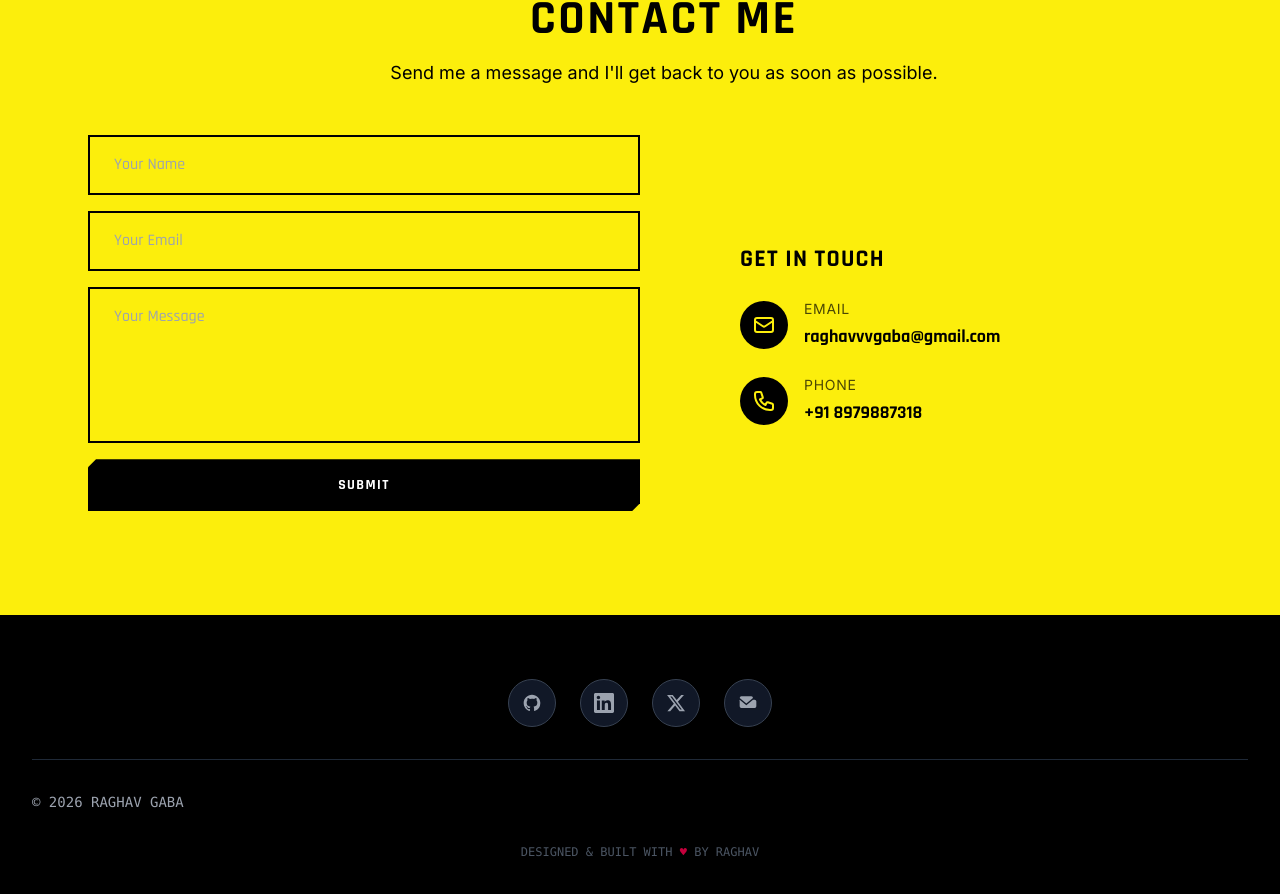
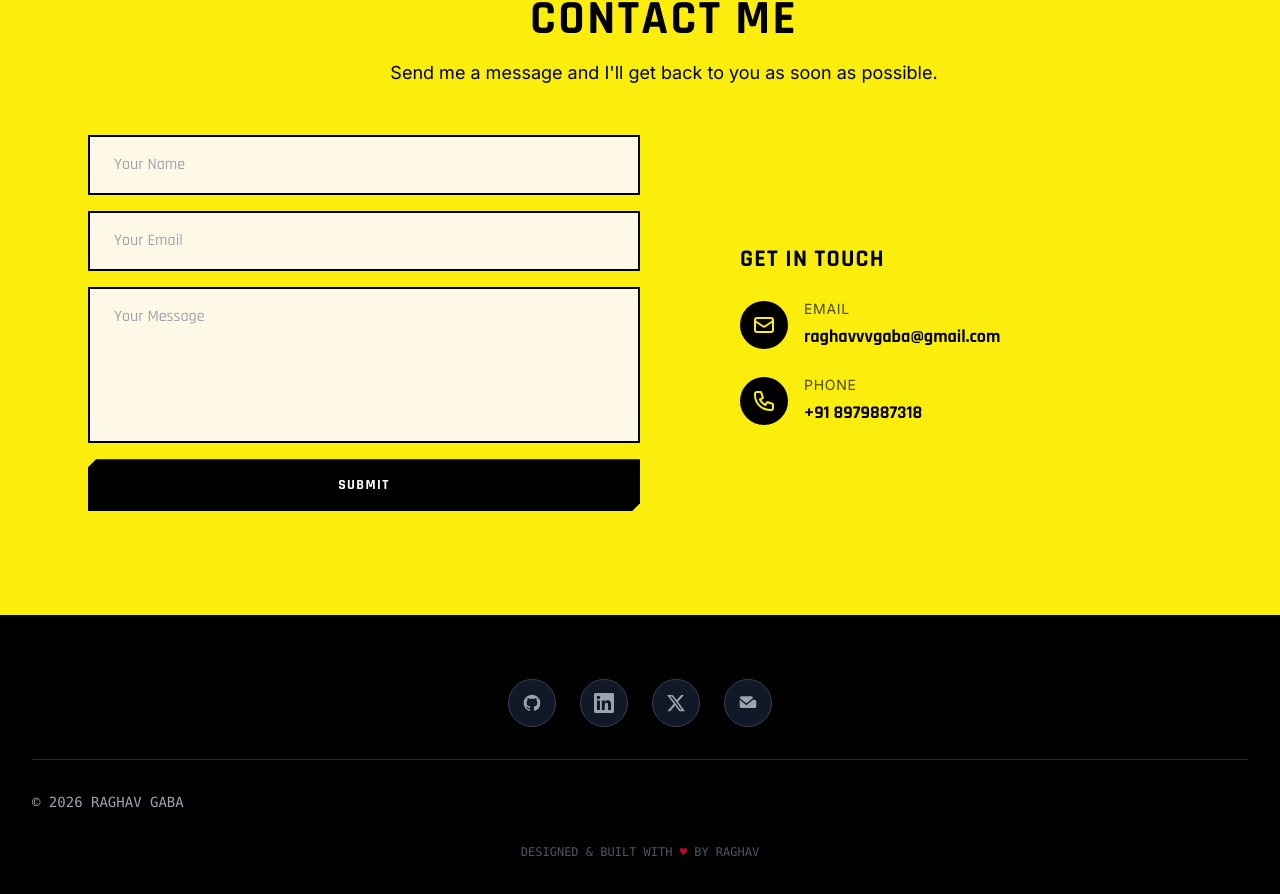
Before and after one commit to raghavvvgaba/Portfolio, a React (Vite) app: page / in a window 1280 px wide. Shown: the part 2555-3449 px from the top of the page. Built offline with nearby package versions, Linux system fonts and the light colour scheme.

Commit message:
ui: - Added transition in top vignette - Increased backdrop blur in navbar in mobile

```diff
--- a/src/components/Contact.jsx
+++ b/src/components/Contact.jsx
@@ -86,24 +86,24 @@ const Contact = () => {
                   value={name}
                   onChange={(e) => setName(e.target.value)}
                   placeholder="Your Name"
-                  className="px-6 py-4 bg-transparent text-black text-base font-medium border-2 border-black focus:outline-none focus:ring-2 focus:ring-cp-cyan"
-                  style={{ fontFamily: '"Rajdhani", sans-serif' }}
+                  className="px-6 py-4 text-black text-base font-medium border-2 border-black focus:outline-none focus:ring-2 focus:ring-cp-cyan"
+                  style={{ fontFamily: '"Rajdhani", sans-serif', background: '#FEF9E7' }}
                 />
                 <input
                   type="email"
                   value={email}
                   onChange={(e) => setEmail(e.target.value)}
                   placeholder="Your Email"
-                  className="px-6 py-4 bg-transparent text-black text-base font-medium border-2 border-black focus:outline-none focus:ring-2 focus:ring-cp-cyan"
-                  style={{ fontFamily: '"Rajdhani", sans-serif' }}
+                  className="px-6 py-4 text-black text-base font-medium border-2 border-black focus:outline-none focus:ring-2 focus:ring-cp-cyan"
+                  style={{ fontFamily: '"Rajdhani", sans-serif', background: '#FEF9E7' }}
                 />
                 <textarea
                   value={message}
                   onChange={(e) => setMessage(e.target.value)}
                   placeholder="Your Message"
                   rows="5"
-                  className="px-6 py-4 bg-transparent text-black text-base font-medium border-2 border-black focus:outline-none focus:ring-2 focus:ring-cp-cyan resize-none"
-                  style={{ fontFamily: '"Rajdhani", sans-serif' }}
+                  className="px-6 py-4 text-black text-base font-medium border-2 border-black focus:outline-none focus:ring-2 focus:ring-cp-cyan resize-none"
+                  style={{ fontFamily: '"Rajdhani", sans-serif', background: '#FEF9E7' }}
                 />
                 <button
                   type="submit"
--- a/src/components/Navbar.jsx
+++ b/src/components/Navbar.jsx
@@ -40,14 +40,13 @@ const Navbar = () => {
   return (
     <>
       {/* Vignette overlay covering entire top section when scrolled */}
-      {scrolled && (
-        <div
-          className="fixed top-0 left-0 right-0 h-32 pointer-events-none z-40 transition-opacity duration-300"
-          style={{
-            background: 'linear-gradient(to bottom, rgba(0, 0, 0, 0.5) 0%, transparent 100%)',
-          }}
-        />
-      )}
+      <div
+        className="fixed top-0 left-0 right-0 h-32 pointer-events-none z-40 transition-opacity duration-700 ease-out"
+        style={{
+          background: 'linear-gradient(to bottom, rgba(0, 0, 0, 0.5) 0%, transparent 100%)',
+          opacity: scrolled ? 1 : 0,
+        }}
+      />
 
       {/* Cyberpunk Logo - Responsive positioning */}
       <div className="fixed top-6 left-16 sm:left-6 z-50 select-none">
@@ -190,7 +189,7 @@ const Navbar = () => {
           style={{
             borderColor: '#FCEE0C',
             clipPath: 'polygon(20px 0, 100% 0, 100% calc(100% - 20px), calc(100% - 20px) 100%, 0 100%)',
-            backgroundColor: 'rgba(0, 0, 0, 0.85)',
+            backgroundColor: 'rgba(0, 0, 0, 0.98)',
           }}
         >
           <div className="flex items-center justify-between px-4 py-3">
```
